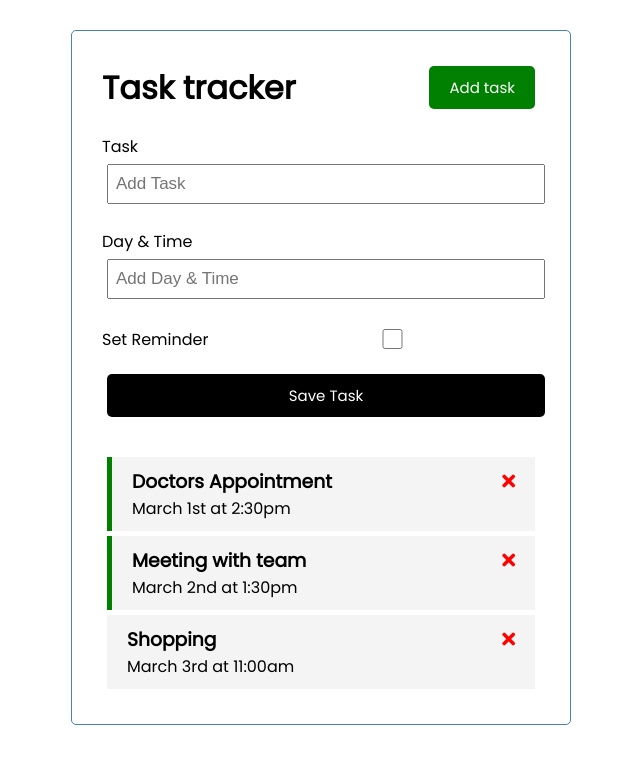
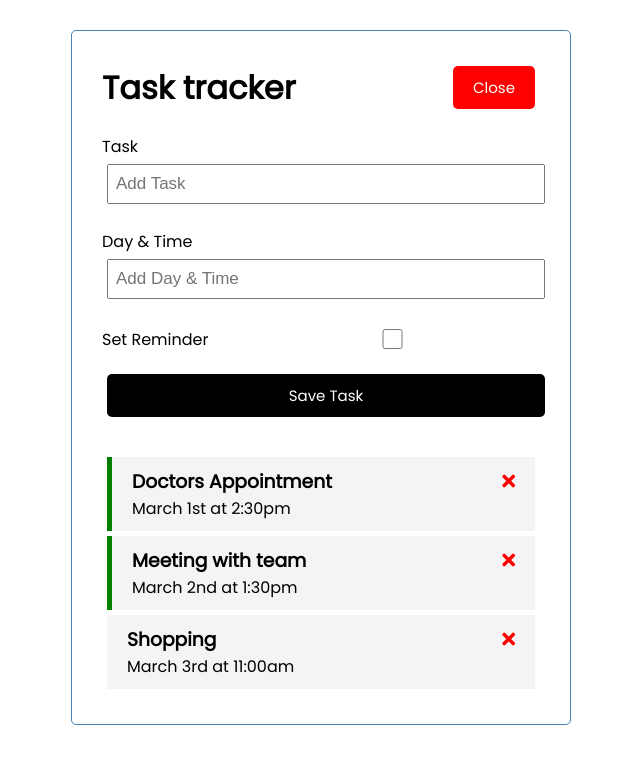
Before and after one commit to MartynasVenckus/Task-Tracker, a Vue app: page / in a window 1280 px wide. Both pictures are taken after a click on the button "Add task". Shown: the top 764 px of the page, without its empty margins (319-959 px from the left). Built offline with nearby package versions, Linux system fonts and the light colour scheme.

Commit message:
Add toggle task addition form

```diff
--- a/src/App.vue
+++ b/src/App.vue
@@ -1,7 +1,9 @@
 <template>
 <div class="container">
-  <Header title="Task tracker" />
-  <AddTask  @add-task="addTask" />
+  <Header @toggle-add-task="toggleAddTask" title="Task tracker" :showAddTask="showAddTask"/>
+    <div v-if="showAddTask">
+      <AddTask  @add-task="addTask" />
+    </div>
   <Tasks @toggle-reminder="toggleReminder" @delete-task="deleteTask" :tasks="tasks" />
 </div>
 
@@ -22,10 +24,14 @@
   },
   data() {
     return {
-      tasks: []
+      tasks: [],
+      showAddTask: false
     }
   },
   methods: {
+    toggleAddTask() {
+      this.showAddTask = !this.showAddTask
+    },
     addTask(task) {
       this.tasks = [...this.tasks, task]
     },
--- a/src/components/Button.vue
+++ b/src/components/Button.vue
@@ -13,7 +13,7 @@
     },
     methods: {
         onClick() {
-
+            this.$emit('btn-click')
         }
     }
 }
--- a/src/components/Header.vue
+++ b/src/components/Header.vue
@@ -1,7 +1,10 @@
 <template>
     <header>
         <h1>{{ title }}</h1>
-        <Button text="Add task" color="green" />
+        <Button @btn-click="$emit('toggle-add-task')"
+            :text="showAddTask ? 'Close' : 'Add task'"
+            :color="showAddTask ? 'red' : 'green'"
+        />
     </header>
 </template>
 
@@ -12,6 +15,7 @@
     name: 'Header',
     props: {
         title: String,
+        showAddTask: Boolean,
     },
     components: {
         Button
```
